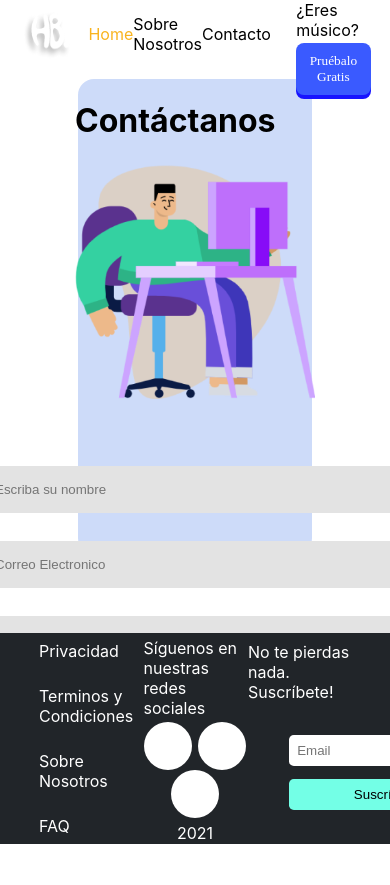
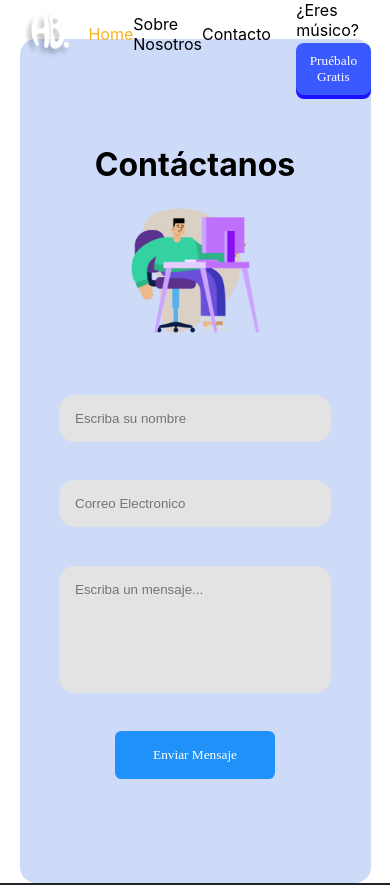
Before and after one commit to HearBound/LandingPage, a React (Create React App) app: page /contact in a window 390 px wide. Shown: the top 885 px of the page. Before the commit the page ends 863 px from the top, so only its background shows below. Built offline with nearby package versions, Linux system fonts and the light colour scheme.

Commit message:
Responsive contact done

```diff
--- a/src/Containers/About/About.css
+++ b/src/Containers/About/About.css
@@ -0,0 +1,18 @@
+.about {
+    display: flex;
+    flex-direction: column;
+    align-items: center;
+}
+
+.titleAbout {
+    margin-top: 5%;
+    width: 60%;
+    text-align: center;
+    font-family: Coiny;
+}
+
+.decorationAbout {
+    width: 100%;
+    height: 2px;
+    background: linear-gradient(90deg, rgba(192, 204, 218, 0.1) 0%, rgba(192, 204, 218, 0.6) 50.38%, rgba(192, 204, 218, 0.1) 100%)
+}
--- a/src/Containers/About/About.js
+++ b/src/Containers/About/About.js
@@ -6,8 +6,12 @@ const About = () => {
     return (
         <>
             <Navbar />
-            <div className='main'>
-
+            <div className='about'>
+                <div className='titleAbout'>
+                    <div className='decorationAbout'></div>
+                    <h2>Nuestra Historia</h2>
+                    <div className='decorationAbout'></div>
+                </div>
             </div>
             <Footer />
         </>
--- a/src/Containers/Contact/Contact.css
+++ b/src/Containers/Contact/Contact.css
@@ -14,6 +14,7 @@
 }
 
 .contactFormBox {
+    transition: 1s;
     width: 60%;
     height: 75%;
     background: rgba(6, 75, 224, 0.2);
@@ -52,6 +53,7 @@
 }
 
 .contactInput input{
+    transition: 1s;
     background: #E3E3E3;
     width: 25rem;
     outline-style: none;
@@ -71,3 +73,51 @@
     padding: 1rem;
     padding-bottom: 6rem;
 }
+
+
+@media (max-width: 1300px) {
+    .contactFormBox {
+        transition: 1s;
+        width: 80%;
+        height: 80%;
+    }
+}
+
+
+@media (max-width: 1000px) {
+    .contactFormBox {
+        transition: 1s;
+        width: 90%;
+        height: 80%;
+    }
+}
+
+@media (max-width: 850px) {
+    .contactInput input{
+        transition: 1s;
+        width: 15rem;
+    }
+    .contactImage img {
+        width: 8rem;
+        height: 8rem;
+    }
+    .contactFormBox {
+        height: 100vh;
+        flex-wrap: wrap;
+        gap: 5%;
+        flex-direction: column;
+    }
+    .contactInput {
+        height: 50%;
+    }
+    .contactPage{
+        margin-top: 10%;
+        height: auto ;
+    }
+    .contactImage{
+        display: flex;
+        flex-direction: column;
+        align-items: center;
+        justify-content: center;
+    }
+}
```
